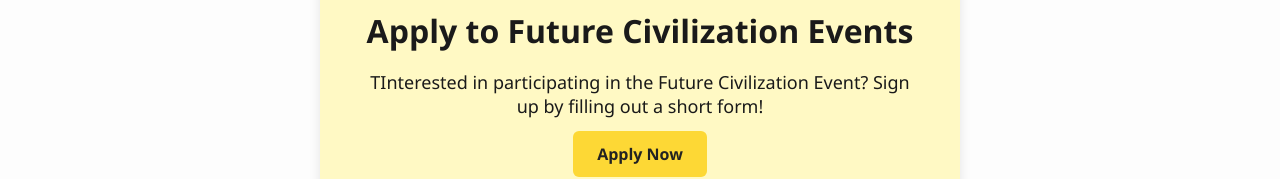
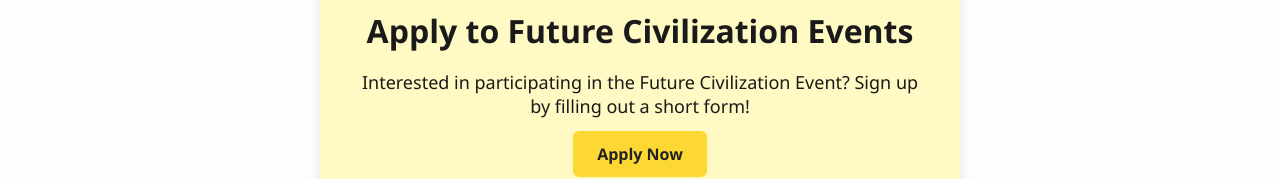
Before and after one commit to Nevm1nd/Nevmind-Civilization-Events, a plain HTML site: page index.html in a window 1280 px wide. Shown: the part 588-767 px from the top of the page. Drawn offline with Linux system fonts and the light colour scheme.

Commit message:
Update index.html

```diff
--- a/index.html
+++ b/index.html
@@ -168,7 +168,7 @@
 
   <div class="apply-section">
       <h2>Apply to Future Civilization Events</h2>
-      <p>TInterested in participating in the Future Civilization Event? Sign up by filling out a short form!</p>
+      <p>Interested in participating in the Future Civilization Event? Sign up by filling out a short form!</p>
       <a href="event-application-form.html">Apply Now</a>
     </div>
 
```
